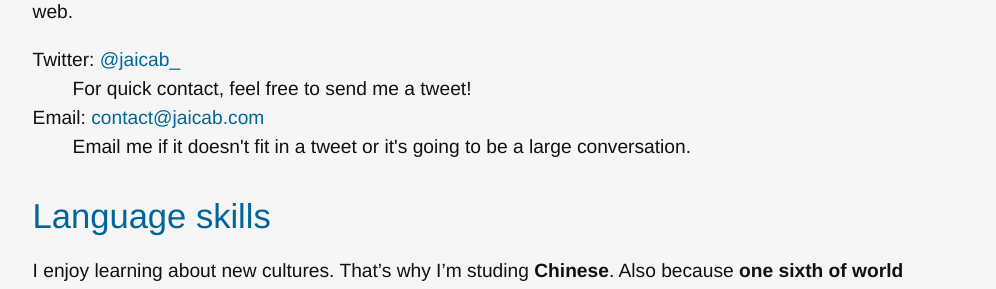
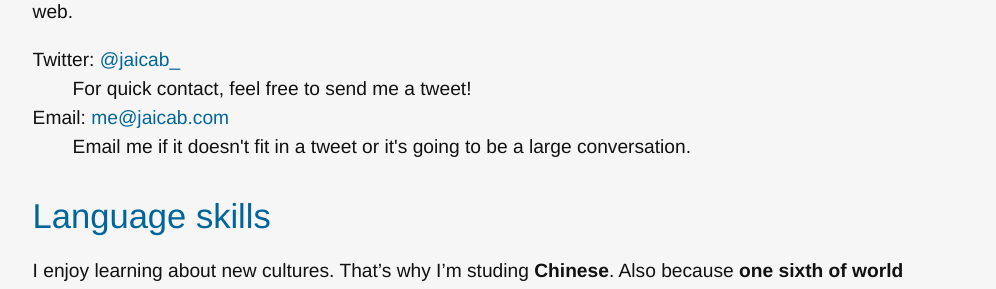
Before and after one commit to jaicab/jaicab.github.io, a Jekyll site: the page built from about.md, in a window 1280 px wide and 900 px high, scrolled down 320 px. Shown: the part 153-442 px from the top of the window, without its empty margins (135-1131 px from the left). Built offline with Jekyll 4.4.1, drawn with Linux system fonts in a browser that asks for light colours.

Commit message:
Email update

```diff
--- a/about.md
+++ b/about.md
@@ -17,7 +17,7 @@ I <a href="/">write</a>, <a href="http://twitter.com/{{site.twitter}}">tweet</a>
     <dt>Twitter: <a href="https://twitter.com/csswizardry">@{{ site.twitter }}</a></dt>
     <dd>For quick contact, feel free to send me a tweet!</dd>
 
-    <dt>Email: <a href="mailto:contact@jaicab.com">contact@jaicab.com</a></dt>
+    <dt>Email: <a href="mailto:me@jaicab.com">me@jaicab.com</a></dt>
     <dd>Email me if it doesn't fit in a tweet or it's going to be a large conversation.</dd>
 </dl>
 
```
